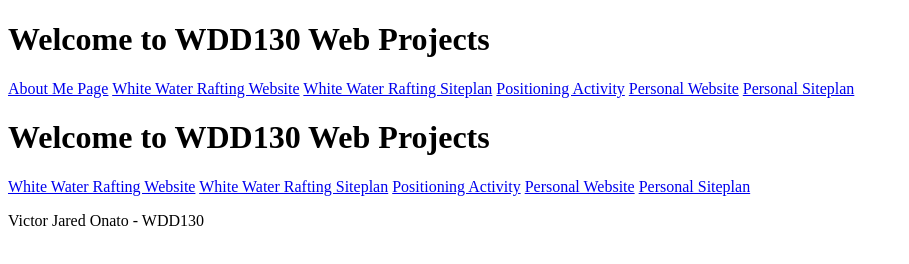
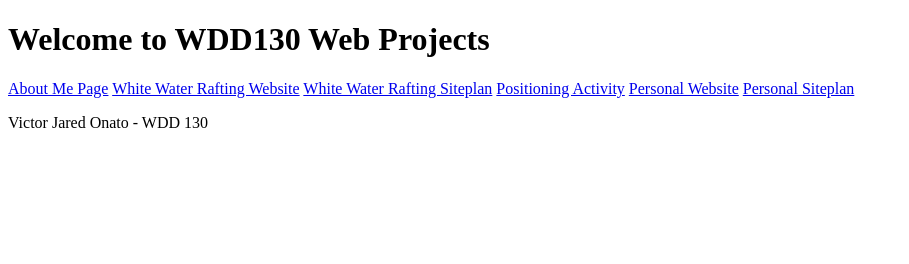
Before and after one commit to carrotjived/wdd130, a plain HTML site: page index.html in a window 1280 px wide. Shown: the whole page, without its empty margins (0-909 px from the left). Drawn offline with Linux system fonts and the light colour scheme.

Commit message:
added paragraph

```diff
--- a/index.html
+++ b/index.html
@@ -16,15 +16,8 @@
   <a href="#">Personal Website</a>
   <a href="#">Personal Siteplan</a>
 </nav>
+<p>Victor Jared Onato - WDD 130</p>
 
-<p><h1>Welcome to WDD130 Web Projects</h1>
-  <nav>
-    <a href="wwr/index.html">White Water Rafting Website</a>
-    <a href="wwr/site-plan-rafting.html">White Water Rafting Siteplan</a>
-    <a href="positioning.html">Positioning Activity</a>
-    <a href="#">Personal Website</a>
-    <a href="#">Personal Siteplan</a>
-  </nav>
-  <p>Victor Jared Onato - WDD130</p>
+
 </body>
 </html>
```
